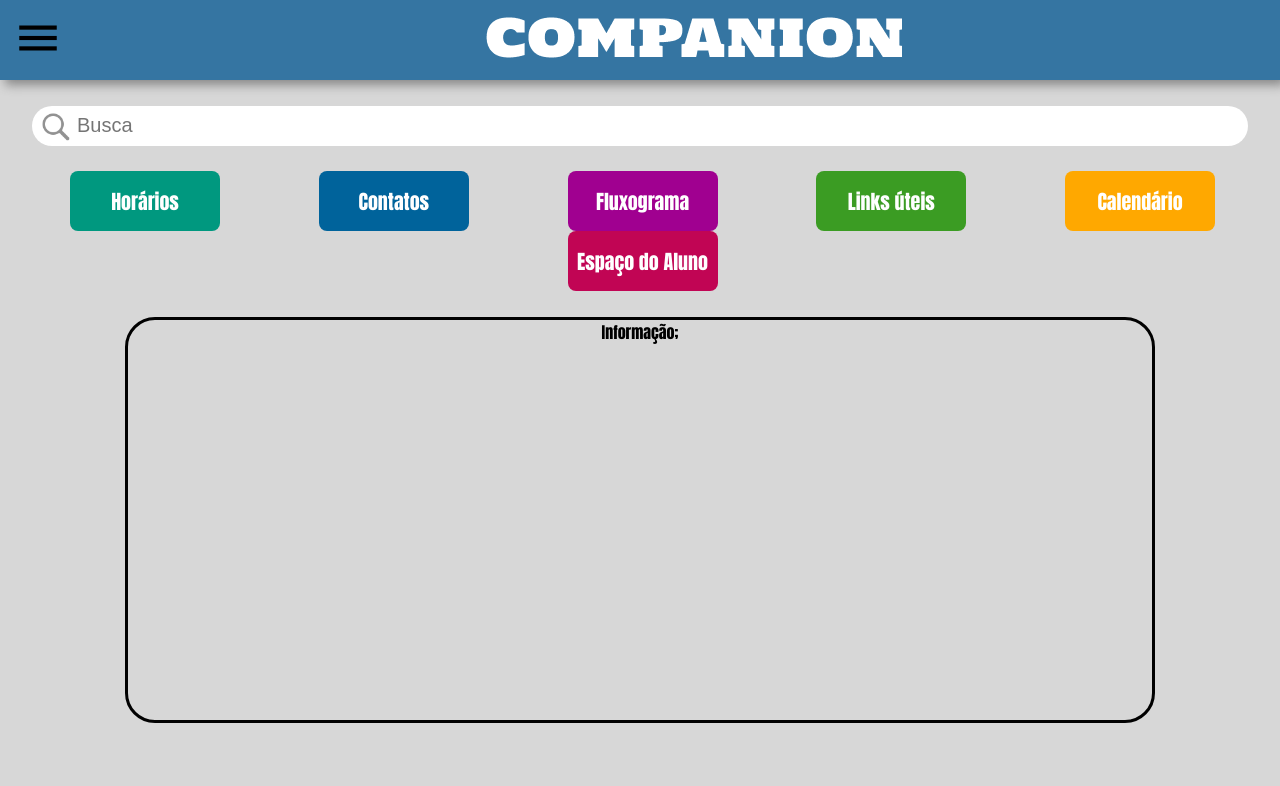
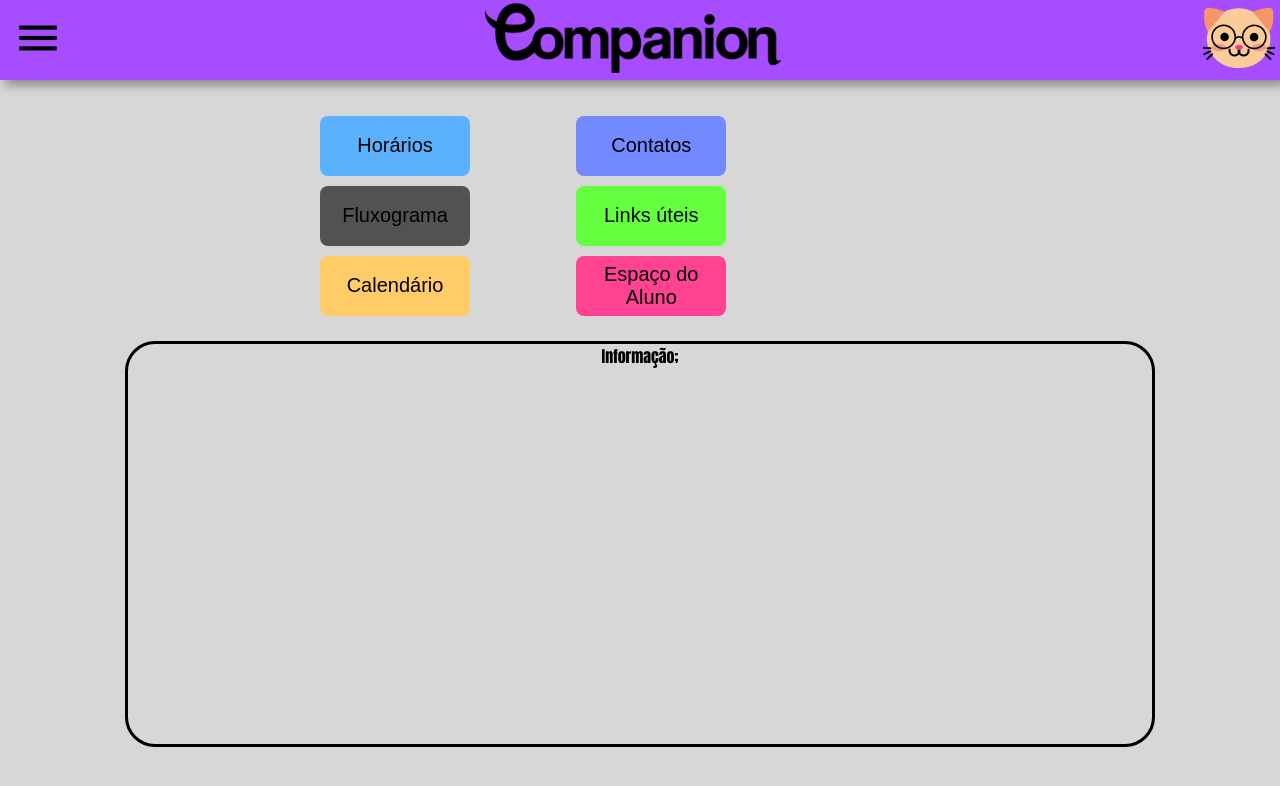
Before and after one commit to sophiaprado1/dwm-2023-2-companion, a PHP site: page /view/Home.php in a window 1280 px wide; the page is wider, and only the part inside the window is pictured. Shown: the top 786 px of that part. Run offline with PHP 8.4, Linux system fonts and the light colour scheme.

Commit message:
Atualização do CSS

```diff
--- a/project/view/Calendario.php
+++ b/project/view/Calendario.php
@@ -13,6 +13,11 @@
     <script src='./scripts/Calendar/dist/index.global.min.js'></script>
     <script src='./scripts/Calendar/packages/core/locales-all.global.min.js'></script>
     <script src="./scripts/calendar.js"></script>
+    <style>
+        .head{
+            background-color: #FFCC68;
+        }
+    </style>
 </head>
 <?php
     include "./utils/header.html";
--- a/project/view/Cardapio.php
+++ b/project/view/Cardapio.php
@@ -10,6 +10,11 @@
     <title>Companion - Horários</title>
     <script type="text/javascript" src="./utils/js/jquery.js"></script>
     <link rel="stylesheet" href="./css/style.css">
+    <style>
+        .head{
+            background-color: #C9C9C9;
+        }
+    </style>
 </head>
 <?php
     include "./utils/header.html";
--- a/project/view/Contatos.php
+++ b/project/view/Contatos.php
@@ -10,6 +10,11 @@
     <link rel="stylesheet" href="./css/style.css">
     <script type="text/javascript" src="./utils/js/jquery.js"></script>
     <title>Companion - Contatos</title>
+    <style>
+        .head{
+            background-color: #7389FF;
+        }
+    </style>
 </head>
 <?php
     include "./utils/header.html";
--- a/project/view/Fluxograma.php
+++ b/project/view/Fluxograma.php
@@ -5,6 +5,11 @@
     <meta name="viewport" content="width=device-width, initial-scale=1.0">
     <link rel="stylesheet" href="./css/style.css">
     <title>Color Buttons</title>
+    <style>
+        .head{
+            background-color: #C9C9C9;
+        }
+    </style>
 </head>
 <?php
     include "./utils/header.html";
--- a/project/view/Home.php
+++ b/project/view/Home.php
@@ -9,37 +9,39 @@
     <meta name="viewport" content="width=device-width, initial-scale=1.0">
     <title>Companion - Home</title>
     <link rel="stylesheet" href="./css/style.css">
+    <style>
+        .head{
+            background-color: #A64DFF;
+        }
+    </style>
 </head>
 <?php
     include "./utils/header.html"; //Para alterar algo da barra header, vá para o arquivo chamado header.php em ./utils
 ?>
 <body>
-    <div class="container">
-        <div class="body-div" id="search">
-            <img src="./img/search.png" class="body-div-img">
-            <input type="text" class="body-div-input" placeholder="Busca">
+    <div class="body-div-preB">
+        <div class="body-div-buttons">
+            <span>
+                <a href="./Horarios.php"><button class="button" style="background-color: #5CB1FF;">Horários</button></a>
+            </span>
+            <span>
+                <a href="./Contatos.php"><button class="button" style="background-color: #7389FF;">Contatos</button></a>
+            </span>
+            <span>
+                <a href="./Fluxograma.php"><button class="button" style="background-color: #535252;">Fluxograma</button></a>
+            </span>
+            <span>
+                <a href="./Links.php"><button class="button" style="background-color: #64FF3E;">Links úteis</button></a>
+            </span>
+            <span>
+                <a href="./Calendario.php"><button class="button" style="background-color: #FFCC68;">Calendário</button></a>
+            </span>
+            <span>
+                <a href="https://ww2.uft.edu.br/index.php/aluno" target="_blank"><button class="button" style="background-color: #FF4291;">Espaço do Aluno</button></a>
+            </span>
         </div>
     </div>
-    <div class="body-div">
-        <span>
-            <a href="./Horarios.php"><button class="button" style="background-color: #00987F;">Horários</button></a>
-        </span>
-        <span>
-            <a href="./Contatos.php"><button class="button" style="background-color: #00639B;">Contatos</button></a>
-        </span>
-        <span>
-            <a href="./Fluxograma.php"><button class="button" style="background-color: #A00090;">Fluxograma</button></a>
-        </span>
-        <span>
-            <a href="./Links.php"><button class="button" style="background-color: #3B9C23;">Links úteis</button></a>
-        </span>
-        <span>
-            <a href="./Calendario.php"><button class="button" style="background-color: #FFA800;">Calendário</button></a>
-        </span>
-        <span>
-            <a href="https://ww2.uft.edu.br/index.php/aluno" target="_blank"><button class="button" style="background-color: #C10554;">Espaço do Aluno</button></a>
-        </span>
-    </div>
+
     <div class="container">
         <div class="body-div" id="mural">
             Informação;
--- a/project/view/Horarios.php
+++ b/project/view/Horarios.php
@@ -10,6 +10,11 @@
     <title>Companion - Horários</title>
     <script type="text/javascript" src="./utils/js/jquery.js"></script>
     <link rel="stylesheet" href="./css/style.css">
+    <style>
+        .head{
+            background-color: #5CB1FF;
+        }
+    </style>
 </head>
 <?php
     include "./utils/header.html";
--- a/project/view/Links.php
+++ b/project/view/Links.php
@@ -12,6 +12,11 @@
     <meta name="viewport" content="width=device-width, initial-scale=1.0">
     <title>Companion - Links Úteis</title>
     <link rel="stylesheet" href="./css/style.css">
+    <style>
+        .head{
+            background-color: #64FF3E;
+        }
+    </style>
 </head>
 <?php
     include "./utils/header.html";
--- a/project/view/css/style.css
+++ b/project/view/css/style.css
@@ -17,7 +17,6 @@
     height: 80px;
     box-shadow: 5px 5px 10px #888888;
     align-items: center;
-    background-color: #3575A2;
 }
 
 
@@ -41,8 +40,8 @@
 }
 
 .head-logo{
-    width: 417px;
-    height: 41px;
+    width: auto;
+    height: 70px;
     left: 514px;
     top: 14px;
     margin-right: 28%;
@@ -52,9 +51,24 @@
     width: 72px;
     height: 60px;
 }
+.body-div-preB{
+    width: 100%;
+    display: flex;
+    flex-direction: column;
+    align-items: center;
+    margin-bottom: 10px;
+    margin-top: 10px;
+}
 
-.body-div{
+.body-div-buttons{
+    row-gap: 10px;
+    column-gap: 16.6%;
     margin-top: 2%;
+    width: 50%;
+    display: flex;
+    flex-wrap: wrap;
+    align-items: center;
+    flex-direction: row;
 }
 
 #search{
@@ -108,10 +122,8 @@
     border:0;
     align-items: center;
     font-size: 20px;
-    font-family: Impact, Haettenschweiler, 'Arial Narrow Bold', sans-serif;
-    color: white;
-    margin-left: 50px;
-    margin-right: 45px;
+    font-family: Arial, Helvetica, sans-serif;
+    color: black;
 }
 
 .container{
@@ -122,6 +134,7 @@
     justify-content: center;
     align-items: center;
     text-align: center;
+    margin-top: 2%;
 }
 
 #mural{
@@ -176,6 +189,7 @@
 }
 
 .div-menu{
+    width: auto;
     margin-left: 33%;
 }
 
@@ -183,6 +197,7 @@
     font-family: arial;
     margin-left: 1%;
     padding: 0px;
+    z-index: 2;
 }
 
 .menu-img{
@@ -195,7 +210,7 @@
 }
 
 .navigation{
-    background-color: rgba(201, 201, 201,.5);
+    background-color: gray;
     width: 350px;
     height: 100%;
     left: -350px;
@@ -210,7 +225,6 @@
 
 .list-menu{
     position: absolute;
-    top: 60px;
     width: 87%;
     list-style: none;
 }
@@ -223,6 +237,10 @@
 }
 
 .item-menu:hover{
-    background-color: rebeccapurple;
+    border-color: black;
+    border-style: solid;
+    border-top: 1px;
+    border-left: 1px;
+    border-right: 1px;
     color: white;
 }
```
Also changed, not shown: project/view/img/companionLogo.png.
